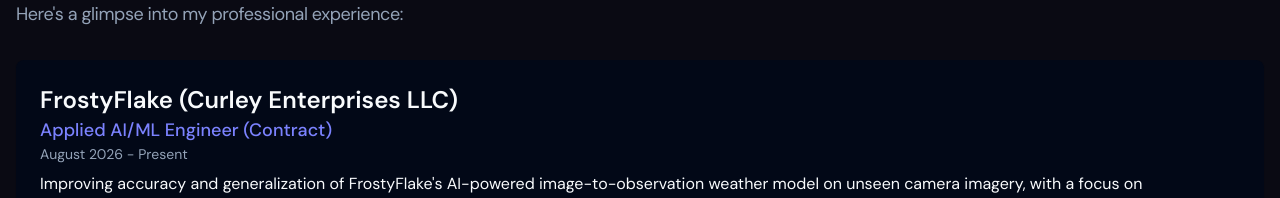
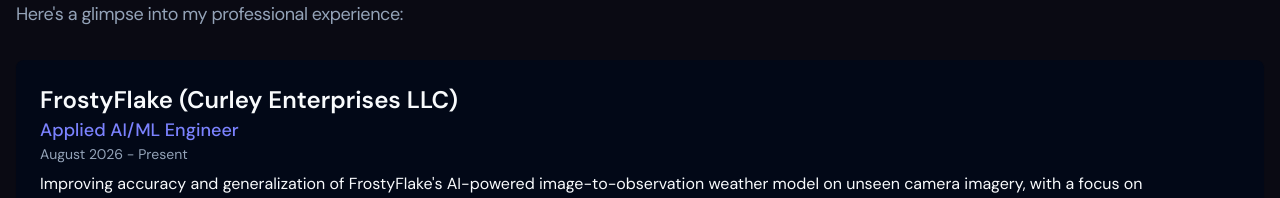
Before and after one commit to rux0422/My-Portfolio, a Next.js app: page / in a window 1280 px wide. Shown: the part 3810-4008 px from the top of the page. Built offline with nearby package versions, Linux system fonts and the light colour scheme.

Commit message:
Update role title for FrostyFlake experience

```diff
--- a/src/pages/index.tsx
+++ b/src/pages/index.tsx
@@ -159,7 +159,7 @@ const skills = [
 const experiences = [
   {
     company: "FrostyFlake (Curley Enterprises LLC)",
-    role: "Applied AI/ML Engineer (Contract)",
+    role: "Applied AI/ML Engineer",
     duration: "August 2026 - Present",
     location: "Remote-Wyoming, USA",
     description:
```
